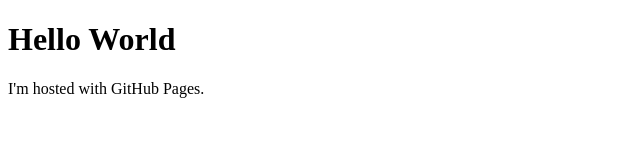
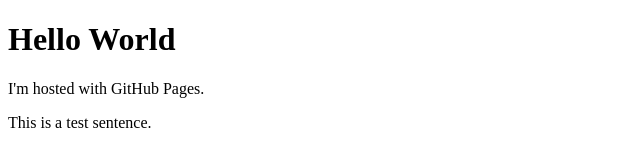
Before and after one commit to wariamang/wariamang.github.io, a plain HTML site: page index.html in a window 1280 px wide. Shown: the whole page, without its empty margins (0-640 px from the left). Drawn offline with Linux system fonts and the light colour scheme.

Commit message:
Update index.html

```diff
--- a/index.html
+++ b/index.html
@@ -9,5 +9,6 @@
 <body>
     <h1>Hello World</h1>
     <p>I'm hosted with GitHub Pages.</p>
+    This is a test sentence.
 </body>
 </html>
```
